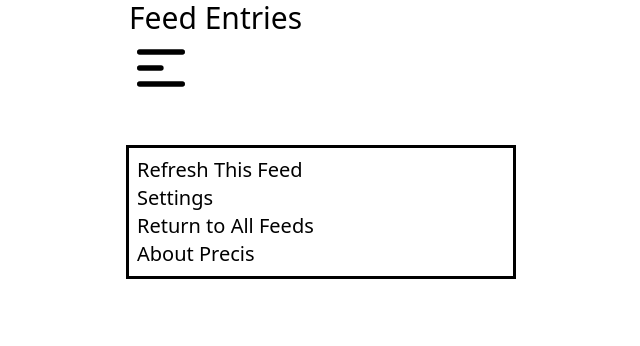
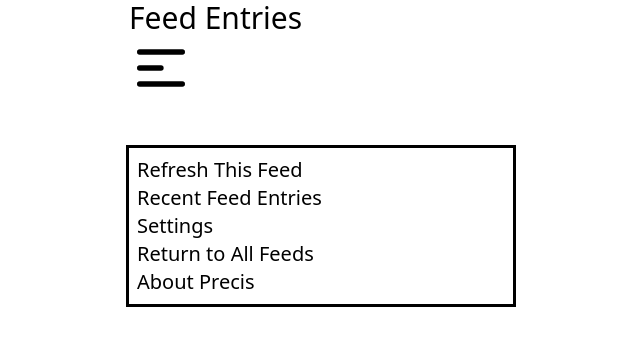
Before and after one commit to leozqin/precis, a FastAPI app: template app/templates/entries.html in a window 1280 px wide. Shown: the top 346 px of the page, without its empty margins (127-767 px from the left). Run offline with FastAPI, Linux system fonts and the light colour scheme; the template is opened without the code that fills it, so the values that code supplies are empty; style sheets or scripts are compiled from the project's sources; parts of the project's set-up code (start-up, migrations or seed data) failed here and were passed over.

Commit message:
feat: add recent page

```diff
--- a/app/app.py
+++ b/app/app.py
@@ -140,6 +140,21 @@ async def list_entries_by_feed(
     )
 
 
+@app.get("/recent/", response_class=HTMLResponse)
+async def list_recent_feed_entries(request: Request, refresh_requested: bool = False):
+
+    return templates.TemplateResponse(
+        "entries.html",
+        {
+            "request": request,
+            "settings": await bk.get_settings(),
+            "entries": list(bk.list_entries(feed_id=None, recent=True)),
+            "refresh_requested": refresh_requested,
+            "recent": True,
+        },
+    )
+
+
 @app.get("/read/{feed_entry_id}", response_class=HTMLResponse)
 async def read(request: Request, feed_entry_id: str, redrive: bool = False):
 
@@ -245,6 +260,7 @@ async def update_settings(
     summarization: Annotated[str, Form()] = None,
     reading_speed: Annotated[int, Form()] = None,
     finished_onboarding: Annotated[bool, Form()] = False,
+    recent_hours: Annotated[int, Form()] = None,
 ):
     try:
         settings = GlobalSettings(
@@ -256,6 +272,7 @@ async def update_settings(
             content_retrieval_handler_key=content,
             reading_speed=reading_speed,
             finished_onboarding=finished_onboarding,
+            recent_hours=recent_hours,
             db=storage_handler,
         )
 
--- a/app/templates/about.html
+++ b/app/templates/about.html
@@ -36,6 +36,11 @@
             <li>
               <a href="{{ url_for('settings') }}" class="text-4xl lg:text-xl text-nowrap no-underline">
                 Edit Global Settings
+              </a>
+            </li>
+            <li>
+              <a href="{{ url_for('list_recent_feed_entries') }}" class="text-4xl lg:text-xl text-nowrap no-underline">
+                Recent Feed Entries
               </a>
             </li>
             <li>
--- a/app/templates/entries.html
+++ b/app/templates/entries.html
@@ -11,7 +11,7 @@
     <div class="navbar bg-accent h-28 lg:h-20">
       <div class="navbar-center lg:navbar-start">
         <h1 class="text-5xl lg:text-3xl text-accent-content">
-          Feed Entries {% if feed.name %} - {{ feed.name }} {% endif %}
+          Feed Entries {% if recent %} - Recent {% elif feed.name %} - {{ feed.name }} {% endif %}
         </h1>
       </div>
       <div class="navbar-end">
@@ -24,9 +24,17 @@
           </div>
           <ul tabindex="0"
             class="menu menu-lg dropdown-content mt-12 z-[1] p-2 shadow bg-neutral rounded-box w-screen lg:w-96 outline">
+            {% if not recent %}
             <li>
-              <a href="{{ url_for('refresh_feed', feed_id=feed.id) }}" class="text-4xl lg:text-xl text-nowrap no-underline">
+              <a href="{{ url_for('refresh_feed', feed_id=feed.id) }}"
+                class="text-4xl lg:text-xl text-nowrap no-underline">
                 Refresh This Feed
+              </a>
+            </li>
+            {% endif %}
+            <li>
+              <a href="{{ url_for('list_recent_feed_entries') }}" class="text-4xl lg:text-xl text-nowrap no-underline">
+                Recent Feed Entries
               </a>
             </li>
             <li>
--- a/app/templates/feed_config.html
+++ b/app/templates/feed_config.html
@@ -31,6 +31,11 @@
             <li>
               <a href="{{ url_for('feeds') }}" class="text-4xl lg:text-xl text-nowrap no-underline">
                 Edit Feed Settings
+              </a>
+            </li>
+            <li>
+              <a href="{{ url_for('list_recent_feed_entries') }}" class="text-4xl lg:text-xl text-nowrap no-underline">
+                Recent Feed Entries
               </a>
             </li>
             <li>
--- a/app/templates/feeds.html
+++ b/app/templates/feeds.html
@@ -28,6 +28,11 @@
           </div>
           <ul tabindex="0"
             class="menu menu-lg dropdown-content mt-12 z-[1] p-2 shadow bg-neutral rounded-box w-screen lg:w-96 outline">
+            <li>
+              <a href="{{ url_for('list_recent_feed_entries') }}" class="text-4xl lg:text-xl text-nowrap no-underline">
+                Recent Feed Entries
+              </a>
+            </li>
             <li>
               <a href="{{ url_for('root') }}" class="text-4xl lg:text-xl text-nowrap no-underline">
                 Return to All Feeds
--- a/app/templates/handler_config.html
+++ b/app/templates/handler_config.html
@@ -24,6 +24,11 @@
           </div>
           <ul tabindex="0"
             class="menu menu-lg dropdown-content mt-12 z-[1] p-2 shadow bg-neutral rounded-box w-screen lg:w-96 outline">
+            <li>
+              <a href="{{ url_for('list_recent_feed_entries') }}" class="text-4xl lg:text-xl text-nowrap no-underline">
+                Recent Feed Entries
+              </a>
+            </li>
             <li>
               <a href="{{ url_for('root') }}" class="text-4xl lg:text-xl text-nowrap no-underline">
                 Return to All Feeds
--- a/app/templates/index.html
+++ b/app/templates/index.html
@@ -25,6 +25,11 @@
                     </div>
                     <ul tabindex="0"
                         class="menu menu-lg dropdown-content mt-12 z-[1] p-2 shadow bg-neutral rounded-box w-screen lg:w-96 outline">
+                        <li>
+                            <a href="{{ url_for('list_recent_feed_entries') }}" class="text-4xl lg:text-xl text-nowrap no-underline">
+                                Recent Feed Entries
+                            </a>
+                        </li>
                         <li>
                             <a href="{{ url_for('feeds') }}" class="text-4xl lg:text-xl text-nowrap no-underline">
                                 Edit Feed Settings
```
Also changed, not shown: app/backend.py (+12 -4 lines), app/context.py (+5 -2 lines), app/templates/read.html (+13 -4 lines), app/templates/settings.html (+11 -0 lines), app/storage/lmdb.py, app/storage/tinydb.py.
